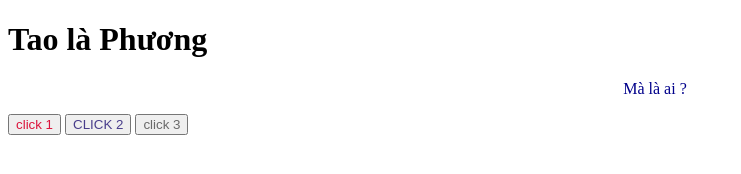
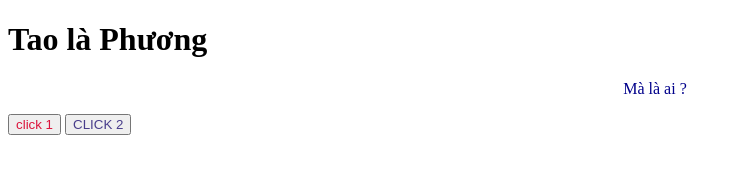
Before and after one commit to vnmp11/vnmp11.github.io, a plain HTML site: page index.html in a window 1280 px wide. Shown: the whole page, without its empty margins (0-741 px from the left). Drawn offline with Linux system fonts and the light colour scheme.

Commit message:
upload by vnmp11

```diff
--- a/index.html
+++ b/index.html
@@ -8,6 +8,5 @@
 <p style="text-align: center;color: darkblue;text-indent: 30px;">Mà là ai ?</p>
 <button type="button" style="color: crimson;">click 1</button>
 <button type="submit" style="color: darkslateblue;">CLICK 2</button>
-<button type="reset" style="color: dimgray;">click 3</button>
 </body>
 </html>
```
